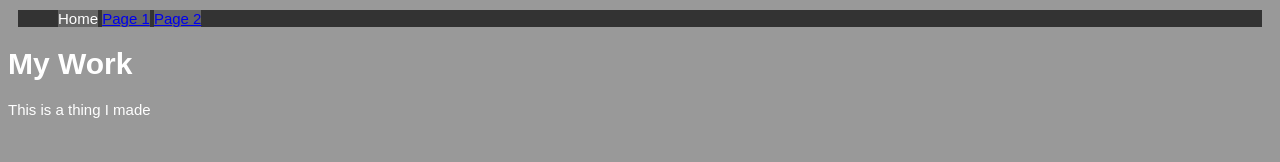
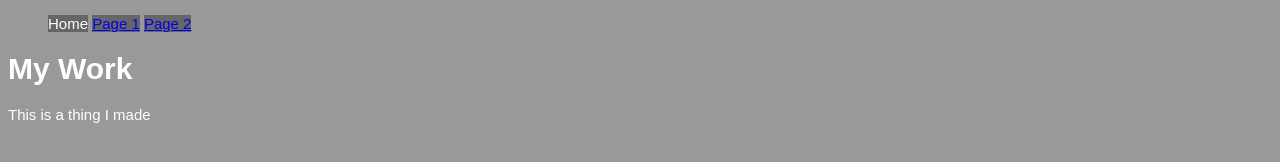
Before and after one commit to Meathook563/Meathook563.github.io, a plain HTML site: page index.html in a window 1280 px wide. Drawn offline with Linux system fonts and the light colour scheme.

Commit message:
Update main.css

```diff
--- a/main.css
+++ b/main.css
@@ -6,8 +6,6 @@ body{
 }
 
 ul{
-    background-color: #333;
-    margin: 10px;
 }
 
 ul a{
```
